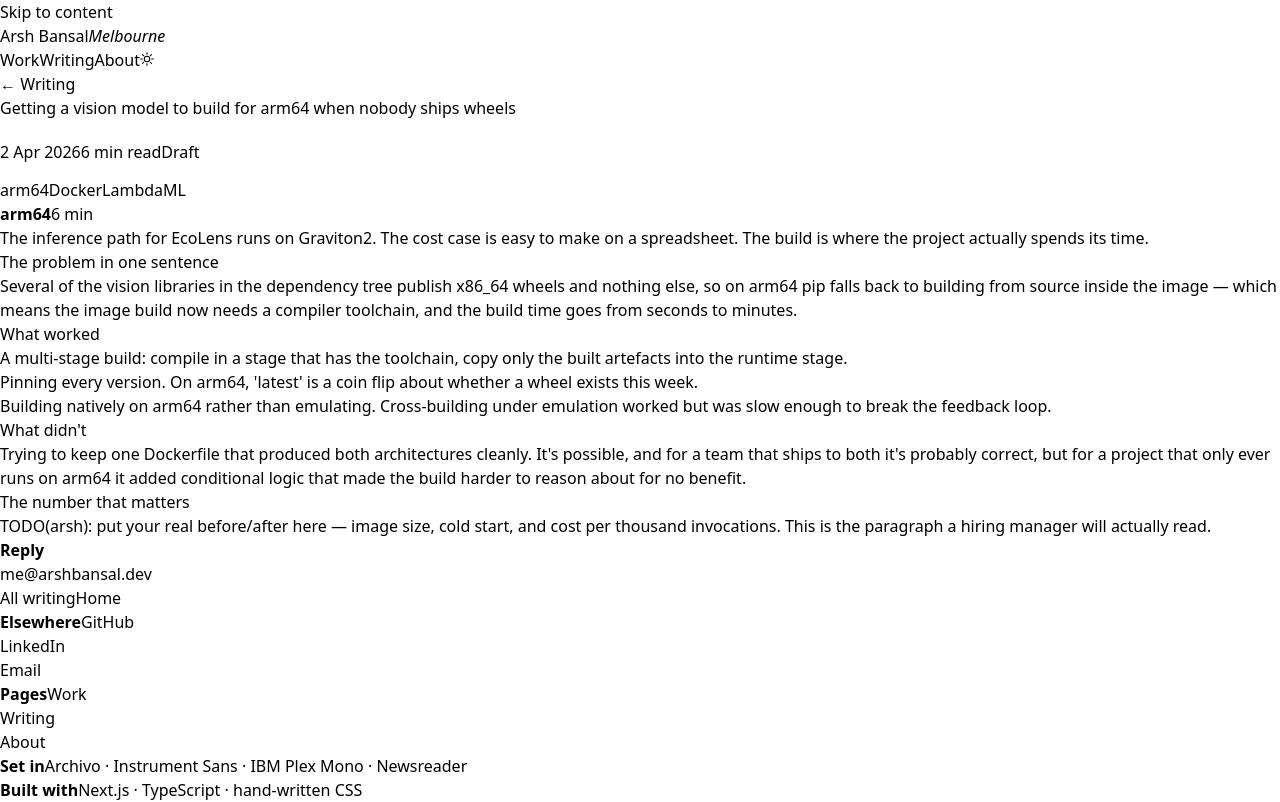
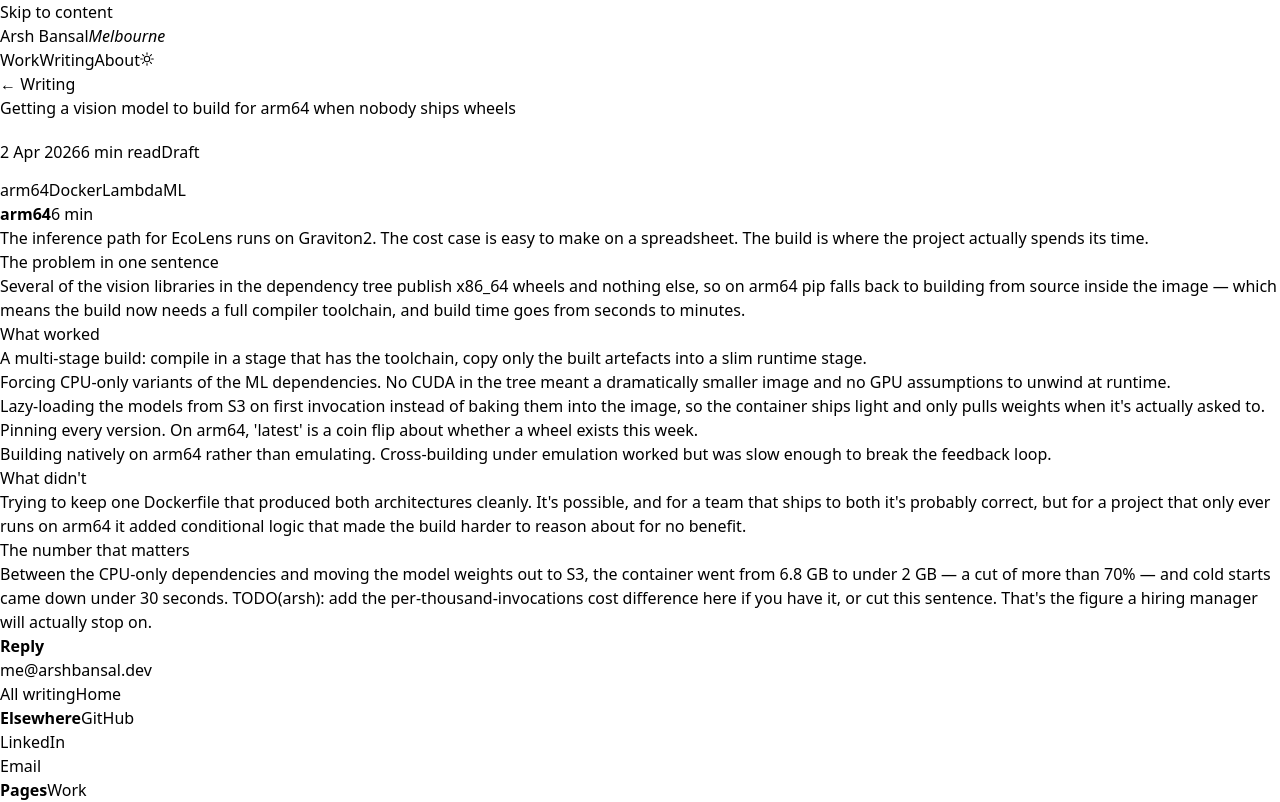
Before and after one commit to arsh-bansal/Resume, a Next.js app: page /writing/megadetector-on-graviton2 in a window 1280 px wide. Shown: the top 802 px of the page. Built offline with nearby package versions, Linux system fonts and the light colour scheme.

Commit message:
Revise post content for improved clarity and detail
Refactor post content for clarity and accuracy, updating phrases and structure throughout the document.

```diff
--- a/data/posts.ts
+++ b/data/posts.ts
@@ -20,17 +20,19 @@
 /* ==========================================================================
    READ THIS BEFORE YOU DEPLOY
    --------------------------------------------------------------------------
-   These three posts are DRAFTS. The structure, the arguments and the
-   technical detail come from your own projects, but the sentences are mine.
-   The whole point of adding writing to the site is that it's the one part
-   an AI can't fake for you — a recruiter who reads two paragraphs of
-   generic prose will trust the rest of the site less, not more.
+   The numbers in here are now your real ones — pulled from the EcoLens and
+   CloudEco project data and your résumé, not invented. But the sentences are
+   still assisted, and that's the part that matters: writing is the one thing
+   on this site an AI can't fake for you. A recruiter who reads two paragraphs
+   of generic prose trusts the rest of the site LESS, not more.
 
-   Rewrite each one in your own voice before publishing. Concretely:
-     - put back the specific numbers, error messages and dead ends
-     - cut anything you couldn't defend in a follow-up question
-     - keep `draft: true` on anything you haven't rewritten yet;
-       drafts are hidden in production (see app/writing/page.tsx)
+   Everything is still draft: true. Before you flip any post live:
+     - read it out loud once; rewrite the lines that don't sound like you
+     - add the one detail only you have — the error message, the dead end,
+       the thing you got wrong first. That's what makes it real.
+     - the single remaining TODO(arsh) is in the Graviton2 post: the
+       cost-per-1k-invocations figure. Put your real number in or cut the line.
+     - to publish one, delete its `draft: true` line. That's the whole switch.
    ========================================================================== */
 
 export const posts: Post[] = [
@@ -46,30 +48,34 @@
     body: [
       {
         t: "p",
-        text: "Aussie EcoLens writes to AWS and reads from Azure. Not because a client asked for it, and not because it's cheaper — it isn't. The constraint was set for us, and working inside it turned out to teach more about consistency boundaries than any single-cloud version of the same system would have.",
+        text: "Aussie EcoLens writes to AWS and reads from Azure. Not because a client asked for it, and not because it's cheaper — it isn't. The constraint was set for us, and working inside it taught me more about consistency boundaries than any single-cloud version of the same system would have.",
       },
       { t: "h2", text: "What CQRS forces you to admit" },
       {
         t: "p",
-        text: "The moment the read side lives in another vendor's network, you can no longer hand-wave about eventual consistency. Every projection has a measurable lag, and you have to decide, per feature, whether that lag is acceptable. We found the honest answer was that almost none of the read paths needed to be current. A wildlife observation that appears in the feed eleven seconds after upload is fine. A user who uploads an image and doesn't see it in their own list is not.",
+        text: "The moment the read side lives in another vendor's network, you can't hand-wave about eventual consistency any more. Every projection has a measurable lag, and you have to decide, per feature, whether that lag is acceptable. Ours was held to one to two seconds by a replicator riding DynamoDB Streams — but even one to two seconds forces the question. The honest answer was that almost none of the read paths needed to be current. An observation that appears in the public feed a second or two after upload is fine. A user who uploads an image and doesn't immediately see it in their own list is not.",
       },
       {
         t: "p",
-        text: "So the exception got special handling and everything else got the cheap path. That split — one narrow strongly-consistent case, everything else projected — is the whole design.",
+        text: "So that one exception got special handling and everything else got the cheap projected path. That split — one narrow strongly-consistent case, everything else eventually-consistent — is the whole design.",
       },
       { t: "h2", text: "The write side" },
       {
         t: "p",
-        text: "Uploads hit API Gateway, land in S3, and fire a Lambda. Detection runs first, classification second, and the result is appended to the write store before an event goes out to the projector.",
+        text: "Uploads hit API Gateway, land in S3, and fire a Lambda. Detection runs first, classification second, and the result is written to DynamoDB before a Streams event goes out to the Azure projector that builds the Cosmos DB read model.",
       },
       {
         t: "code",
         lang: "text",
-        text: "client → API Gateway → S3 (raw)\n                 ↓\n            Lambda: MegaDetector v5a   (is there an animal?)\n                 ↓ (if yes)\n            Lambda: SpeciesNet          (which animal?)\n                 ↓\n            write store → event → Azure projector → read model",
+        text: "client → API Gateway → S3 (raw)\n                 ↓\n            Lambda: MegaDetector v5a   (is there an animal?)\n                 ↓ (if yes)\n            Lambda: SpeciesNet          (which animal?)\n                 ↓\n            DynamoDB → Streams → Azure projector → Cosmos DB (read model)",
       },
       {
         t: "p",
-        text: "Running the cheap model first is the single highest-leverage decision in the pipeline. A camera trap produces overwhelmingly empty frames — wind on a branch, a passing shadow. MegaDetector answers one binary question quickly, and only what survives that filter pays for classification.",
+        text: "Running the cheap model first is the single highest-leverage decision in the pipeline. A camera trap produces overwhelmingly empty frames — wind on a branch, a passing shadow. MegaDetector v5a answers one binary question quickly, and only what survives that filter pays for SpeciesNet classification. On our 26-image ground-truth set the classifier hit 100% top-1, but that number only means anything because the detector kept junk frames out of it.",
+      },
+      {
+        t: "p",
+        text: "The whole write side — four Lambdas for tagging, thumbnails, replication and SNS alerts — is provisioned as code through Terraform and AWS SAM. That mattered more than it sounds: when the seam between clouds is the risky part, you want the AWS half to be reproducible down to the IAM policy so it isn't also a variable.",
       },
       { t: "h2", text: "Where it hurt" },
       {
@@ -77,13 +83,13 @@
         items: [
           "Two IAM models. AWS roles and Azure RBAC do not think about identity the same way, and the mapping between them is manual.",
           "Two sets of logs, in two formats, in two consoles. Correlating a single request across the seam needs a trace ID you propagate yourself, because nothing does it for you.",
-          "Egress. Data leaving one cloud to be projected into another is billed, and the bill is the argument against ever doing this without a reason.",
+          "Egress. Data leaving one cloud to be projected into another is billed, and that bill is the standing argument against ever doing this without a reason.",
         ],
       },
       { t: "h2", text: "Would I do it again" },
       {
         t: "p",
-        text: "For a product, no — not without a regulatory or commercial reason forcing it. For learning where a system's consistency boundaries genuinely are, it was the fastest teacher I've had, because the architecture stopped being a diagram and started being something with a latency number attached to it.",
+        text: "For a product, no — not without a regulatory or commercial reason forcing it. For learning where a system's consistency boundaries genuinely are, it was the fastest teacher I've had, because the architecture stopped being a diagram and became something with a latency number attached to it.",
       },
     ],
   },
@@ -104,13 +110,15 @@
       { t: "h2", text: "The problem in one sentence" },
       {
         t: "p",
-        text: "Several of the vision libraries in the dependency tree publish x86_64 wheels and nothing else, so on arm64 pip falls back to building from source inside the image — which means the image build now needs a compiler toolchain, and the build time goes from seconds to minutes.",
+        text: "Several of the vision libraries in the dependency tree publish x86_64 wheels and nothing else, so on arm64 pip falls back to building from source inside the image — which means the build now needs a full compiler toolchain, and build time goes from seconds to minutes.",
       },
       { t: "h3", text: "What worked" },
       {
         t: "ul",
         items: [
-          "A multi-stage build: compile in a stage that has the toolchain, copy only the built artefacts into the runtime stage.",
+          "A multi-stage build: compile in a stage that has the toolchain, copy only the built artefacts into a slim runtime stage.",
+          "Forcing CPU-only variants of the ML dependencies. No CUDA in the tree meant a dramatically smaller image and no GPU assumptions to unwind at runtime.",
+          "Lazy-loading the models from S3 on first invocation instead of baking them into the image, so the container ships light and only pulls weights when it's actually asked to.",
           "Pinning every version. On arm64, 'latest' is a coin flip about whether a wheel exists this week.",
           "Building natively on arm64 rather than emulating. Cross-building under emulation worked but was slow enough to break the feedback loop.",
         ],
@@ -123,7 +131,7 @@
       { t: "h2", text: "The number that matters" },
       {
         t: "p",
-        text: "TODO(arsh): put your real before/after here — image size, cold start, and cost per thousand invocations. This is the paragraph a hiring manager will actually read.",
+        text: "Between the CPU-only dependencies and moving the model weights out to S3, the container went from 6.8 GB to under 2 GB — a cut of more than 70% — and cold starts came down under 30 seconds. TODO(arsh): add the per-thousand-invocations cost difference here if you have it, or cut this sentence. That's the figure a hiring manager will actually stop on.",
       },
     ],
   },
@@ -152,6 +160,10 @@
       },
       { t: "h2", text: "How it ended up on CloudEco" },
       {
+        t: "p",
+        text: "CloudEco is a FastAPI inference service on a three-node GKE cluster — one master, two workers, 1 vCPU pod limits — and the split between the tools fell out cleanly once I stopped fighting it.",
+      },
+      {
         t: "ul",
         items: [
           "Terraform: the GKE cluster, the networking, the service accounts, the buckets — anything with a lifecycle.",
@@ -161,7 +173,11 @@
       },
       {
         t: "p",
-        text: "The third line took the longest to accept. There's a strong pull toward driving Kubernetes deployments from Terraform because it keeps everything in one place, and it works, and then your infrastructure state file starts churning every time someone ships a new image tag.",
+        text: "The third line took the longest to accept. There's a strong pull toward driving Kubernetes deployments from Terraform because it keeps everything in one place, and it works — and then your infrastructure state file starts churning every time someone ships a new image tag.",
+      },
+      {
+        t: "p",
+        text: "Keeping deployment out of Terraform also kept the load-testing honest. I drove the service with Locust across 1, 2, 4 and 8 pod configurations to find the saturation point, and I wanted scaling the pod count to be a cluster-level change I could make quickly, not a terraform apply against the whole stack.",
       },
     ],
   },
```
